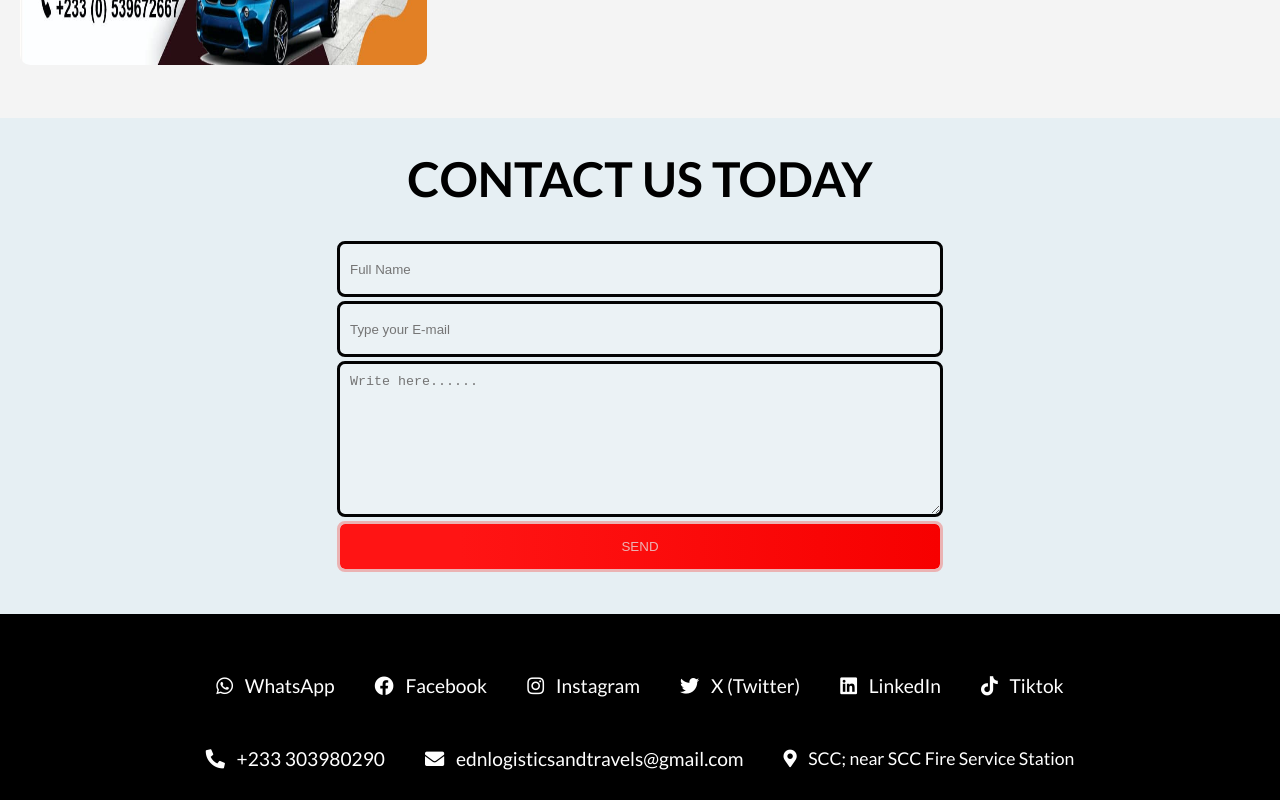
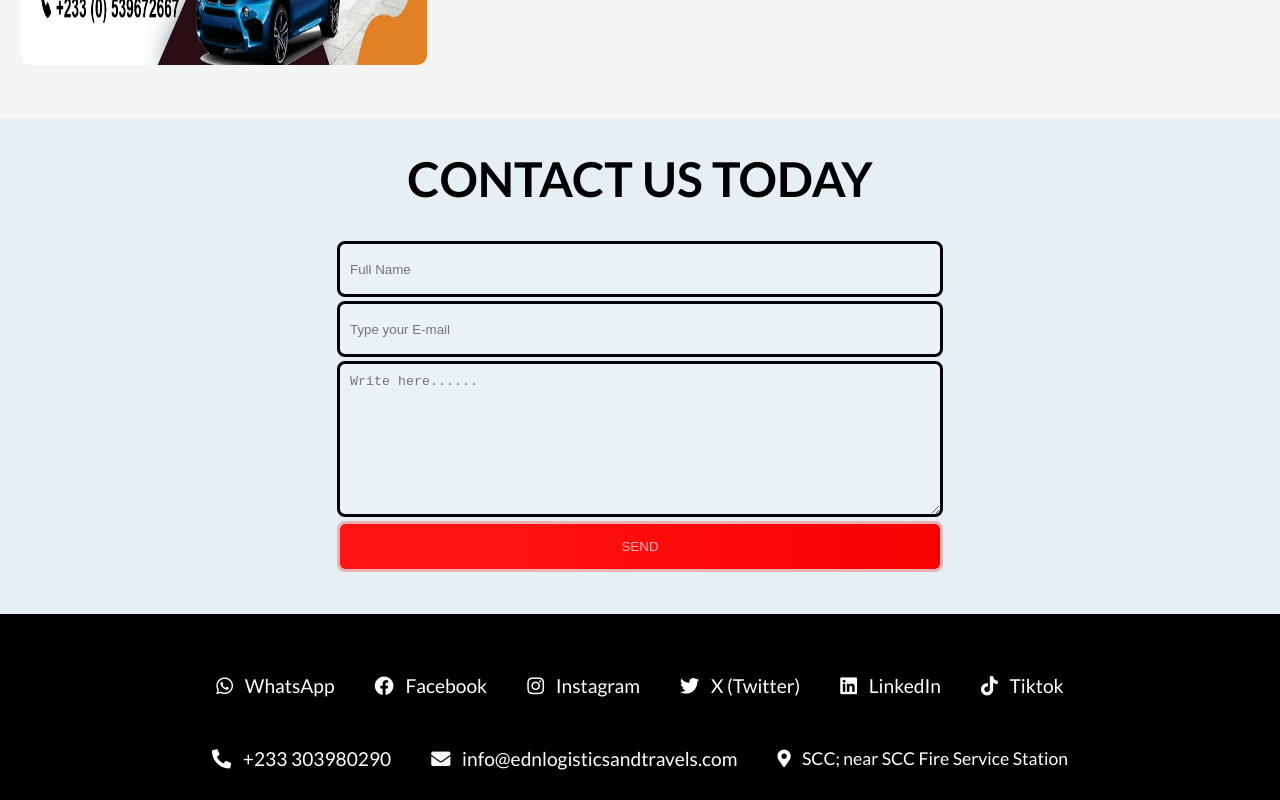
Before and after one commit to ikoessoun1/ednlogistics, a React (Create React App) app: page / in a window 1280 px wide. Shown: the part 2362-3162 px from the top of the page. Built offline with nearby package versions, Linux system fonts and the light colour scheme.

Commit message:
headandfoot

```diff
--- a/src/components/Footer.jsx
+++ b/src/components/Footer.jsx
@@ -49,7 +49,7 @@ function Footer() {
         </div>
         <div className="contact-info">
           <a href="tel:0303980290"><i className="fas fa-phone-alt"></i> +233 303980290</a>
-          <a href="mailto:ednlogisticsandtravels@gmail.com"><i className="fas fa-envelope"></i> ednlogisticsandtravels@gmail.com</a>
+          <a href="mailto:info@ednlogisticsandtravels.com"><i className="fas fa-envelope"></i> info@ednlogisticsandtravels.com</a>
           <p><i className="fas fa-map-marker-alt"></i> SCC; near SCC Fire Service Station </p>
         </div>
       </div>
```
Also changed, not shown: 1 other file (tests, documents, lock files or other folders).
